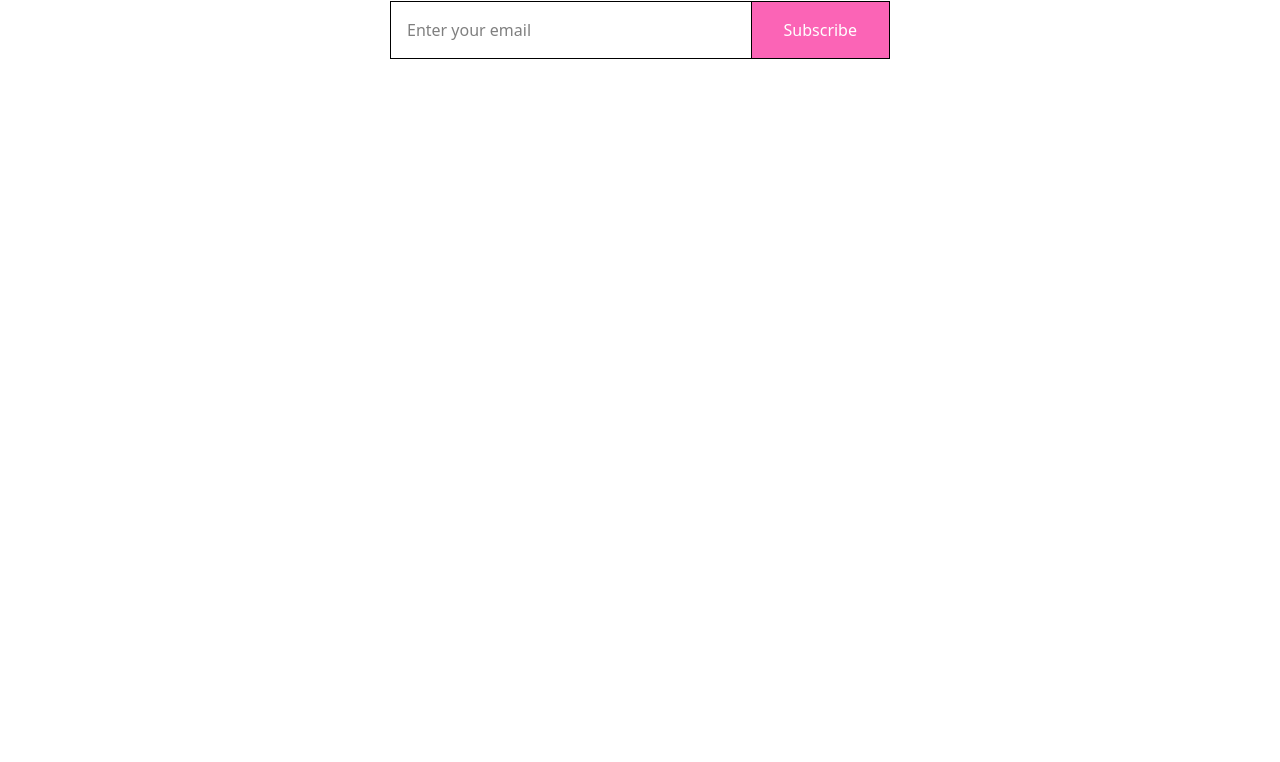
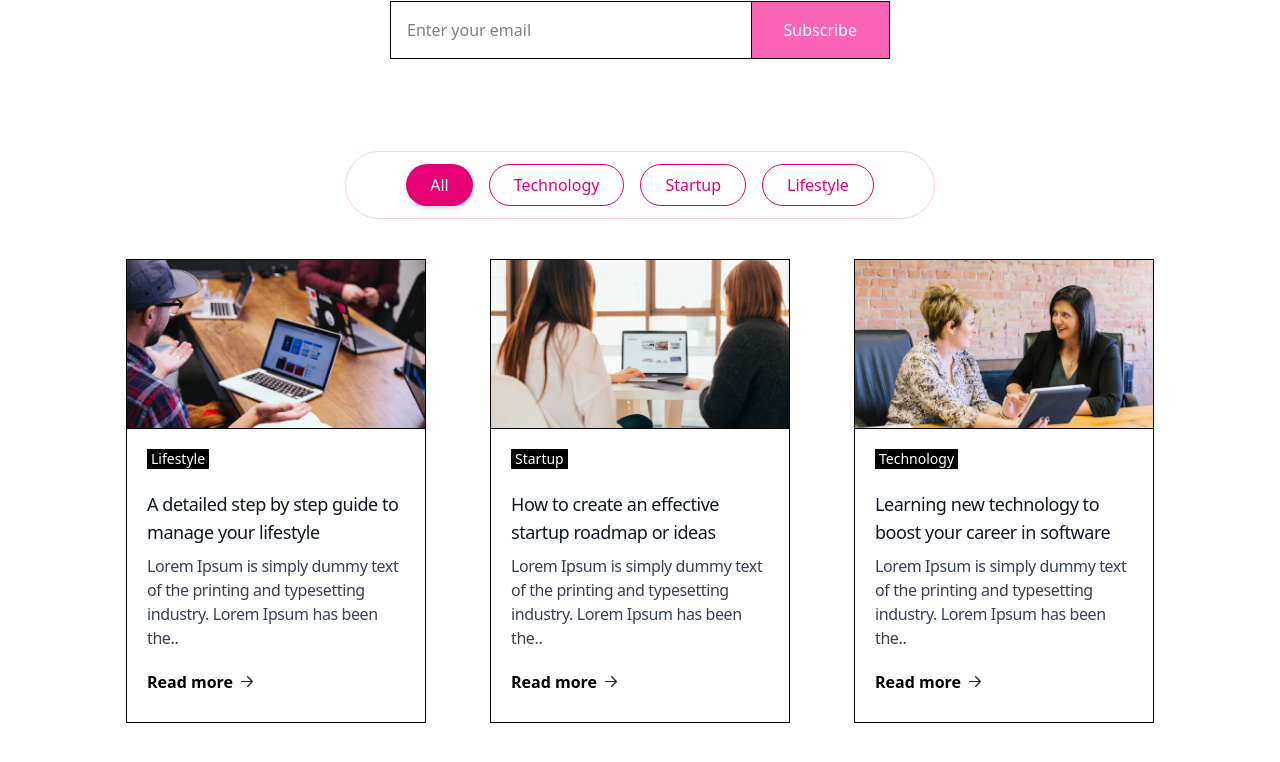
Before and after one commit to jindalharry07/Blogify, a Next.js app: page / in a window 1280 px wide. Shown: the part 390-1152 px from the top of the page. Before the commit the page ends 800 px from the top, so only its background shows below. Built offline with nearby package versions, Linux system fonts and the light colour scheme.

Commit message:
Added Blog List as items

```diff
--- /dev/null
+++ b/Components/BlogItem.jsx
@@ -0,0 +1,21 @@
+import { assets, blog_data } from "@/Assets/Assets"
+import Image from "next/image"
+import React from "react"
+const BlogItem = ({title, description, category, image}) => {
+    return (
+        <div className="max-w-[330px] sm:max-w-[300px] bg-white border border-radius-20% hover:shadow-[-7px_7px_0px_#00000]">
+            <Image src={image} alt="" width={400} height={400} className="border-b border-black"/>
+            <p className="ml-5 mt-5 px-1 inline-block bg-black text-white text-sm">{category}</p>
+            <div className="p-5">
+                <h5 className="mb-2 text-lg font-medium tracking-tight text-gray-900">{title}</h5>
+                <p className="mb-3 text-small tracking-tight text-gray-700">{description}</p>
+                <div className="inline-flex items-center py-2 font-semibold text-center">Read more
+                    <Image src={assets.arrow} className='ml-2' alt=""  width={12}/>
+                </div>
+            </div>
+
+
+        </div>
+    )
+}
+export default BlogItem
--- /dev/null
+++ b/Components/BlogList.jsx
@@ -0,0 +1,29 @@
+import React from "react";
+import { blog_data } from "@/Assets/Assets";
+import BlogItem from "./BlogItem";
+const BlogList = () => {
+    return (
+        <div>
+            <div className=" w-fit mx-auto flex justify-center gap-4 flex-wrap my-10 pl-15 pr-15 pt-3 pb-3 border rounded-full border-pink-200">
+                <button className="bg-pink-600 text-white font-medium py-2 px-6 rounded-full shadow-md hover:bg-pink-600  transition-all duration-300">
+                    All
+                </button>
+                <button className="text-pink-600 border font-medium py-2 px-6 rounded-full hover:bg-pink-600 hover:text-white transition-all duration-300">
+                    Technology
+                </button>
+                <button className="text-pink-600 border font-medium py-2 px-6 rounded-full hover:bg-pink-600 hover:text-white transition-all duration-300">
+                    Startup
+                </button>
+                <button className="text-pink-600 border font-medium py-2 px-6 rounded-full hover:bg-pink-600 hover:text-white transition-all duration-300">
+                    Lifestyle
+                </button>
+            </div>
+            <div className="flex flex-wrap justify-around gap-1 gap-y-10 mb-16 xl:mx-24">
+                {blog_data.map((item,index) => {
+                    return <BlogItem key={index} image = {item.image} title={item.title} description={item.description} category={item.category} />
+                })}
+            </div>
+        </div>
+    )
+}
+export default BlogList;
--- a/app/page.js
+++ b/app/page.js
@@ -1,10 +1,12 @@
-
+"use client"
 import Header from '../Components/Header.jsx'
+import BlogList from '@/Components/BlogList.jsx';
 
 export default function Home() {
   return (
    <>
     <Header />
+    <BlogList/>
    </>
   );
 }
```
